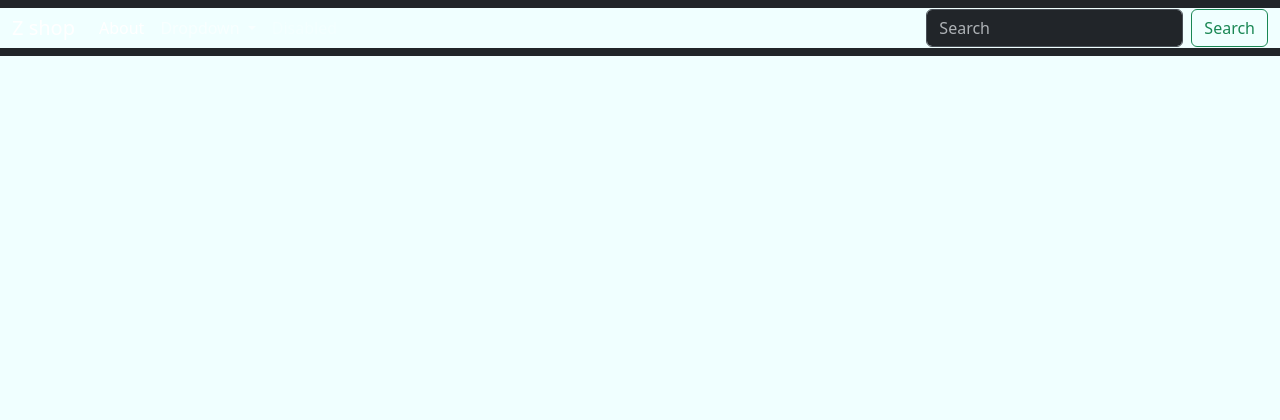
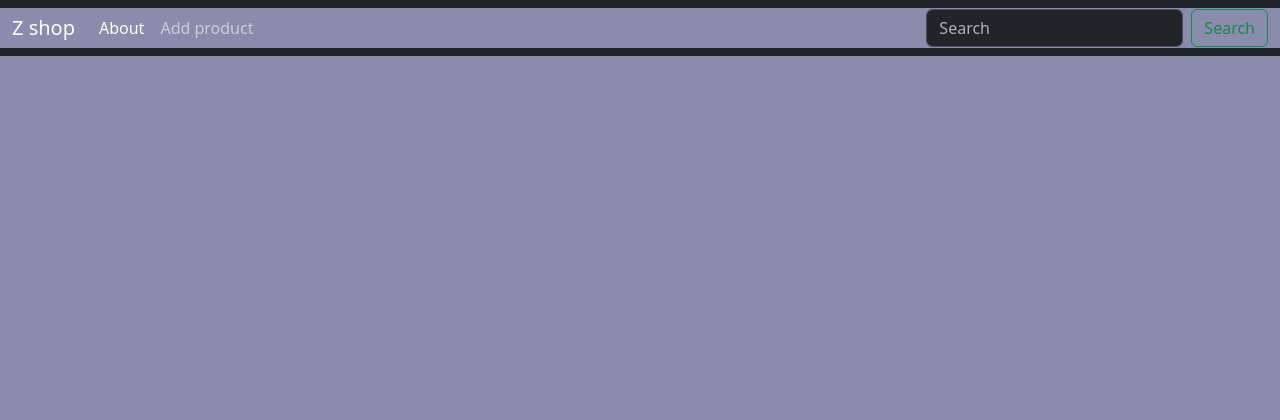
Before and after one commit to venkyTej/shopping, a Django app: page / in a window 1280 px wide. Shown: the top 420 px of the page. Run offline with Django 5.2, Linux system fonts and the light colour scheme; data that the repository does not hold is empty.

Commit message:
add products in the projects

```diff
--- a/shopping/mainapp/templates/base.html
+++ b/shopping/mainapp/templates/base.html
@@ -20,20 +20,20 @@
         <nav class="navbar navbar-expand-lg bg-dark" data-bs-theme = 'dark'>
             <div class="container-fluid">
               <a class="navbar-brand" href="{% url 'homepage' %}">Z shop</a>
-              <button class="navbar-toggler" type="button" data-bs-toggle="collapse" data-bs-target="#navbarSupportedContent" aria-controls="navbarSupportedContent" aria-expanded="false" aria-label="Toggle navigation">
+              <button class="navbar-toggler" type="button" data-bs-theme="dark" data-bs-target="#navbarSupportedContent" aria-controls="navbarSupportedContent" aria-expanded="false" aria-label="Toggle navigation">
                 <span class="navbar-toggler-icon"></span>
               </button>
               <div class="collapse navbar-collapse" id="navbarSupportedContent">
                 <ul class="navbar-nav me-auto mb-2 mb-lg-0">
                   <li class="nav-item">
-                    <a class="nav-link active" aria-current="page" href="{% url 'aboutpage' %}">About</a>
+                    <a class="nav-link active" aria-current="page" data-bs-theme="dark" href="{% url 'aboutpage' %}">About</a>
                   </li>
                   <li class="nav-item">
 
                   </li>
                   <li class="nav-item dropdown">
-                    <a class="nav-link dropdown-toggle" href="#" role="button" data-bs-toggle="dropdown" aria-expanded="false">
-                      Dropdown
+                    <a class="" href="#" role="button" data-bs-toggle="dropdown" aria-expanded="false">
+
                     </a>
                     <ul class="dropdown-menu">
                       <li><a class="dropdown-item" href="#">Action</a></li>
@@ -43,7 +43,7 @@
                     </ul>
                   </li>
                   <li class="nav-item">
-                    <a class="nav-link disabled" aria-disabled="true">Disabled</a>
+                    <a class="nav-link" href="{% url 'add_product' %}">Add product</a>
                   </li>
                 </ul>
                 <form class="d-flex" role="search">
--- a/shopping/mainapp/templates/home.html
+++ b/shopping/mainapp/templates/home.html
@@ -30,7 +30,7 @@ This is my home page !!!
                 <img class="card-img-top" src="{{product.img.url}}" alt="Picture of {{product.name}}">
             </div>
             <div class="row card-body h-50">
-                <h5>{{product.name}}</h5>
+                <h6>{{product.name}}</h6>
                 <p class="card-text">
                     Rs. {{product.price}}
                 </p>
--- a/shopping/mainapp/urls.py
+++ b/shopping/mainapp/urls.py
@@ -1,7 +1,15 @@
 from django.urls import path
+
 from . import views
+
 urlpatterns = [
-    path('', views.home, name='homepage'),
-    path('about', views.aboutview, name='aboutpage'),
+    # path('<urlPattern>', views.<viewFunction>, name = '<path_reference_name>'),
+    # path('<urlPattern>', views.<ClassBasedView>.as_view(), name= '<path_reference_name>')
+    path('', views.home, name = 'homepage'),
+    path('about', views.aboutview, name = 'aboutpage'),
+    path('products/<int:pk>', views.productDetails.as_view(), name = 'prod_details'),
+    path('products/add', views.AddProduct.as_view(), name='add_product'),
+    path('products/edit/<int:pk>', views.EditProduct.as_view(), name = 'Edit_product'),
+    path('products/edit/<int:pk>', views.DeleteProduct.as_view(), name = 'delete_product'),
 
 ]
--- a/shopping/mainapp/views.py
+++ b/shopping/mainapp/views.py
@@ -3,6 +3,8 @@ from django.shortcuts import render
 # Create your views here.
 from django.template import loader
 from django.http import HttpResponse
+from django.http import JsonResponse
+from django.views.generic import ListView, DetailView, CreateView, UpdateView, DeleteView
 
 from .models import Product
 
@@ -13,10 +15,15 @@ from .models import Product
 def home(request):
     template = loader.get_template('home.html')
     context = {
-        'products' : Product.objects.all()
+        'products' : Product.objects.all() # HERE 'P' product is capital because product is the claas name so class name start with capithal
+
 
     }
     return HttpResponse(template.render(context, request))
+
+class productDetails(DeleteView):
+    model = Product
+    template_name = 'product_details.html'
 
 
 
@@ -26,3 +33,29 @@ def aboutview(request):
 
     }
     return HttpResponse(template.render(context, request))
+
+
+# crud operatioons-----
+
+# create  product-----
+class AddProduct(CreateView):
+    model = Product
+    template_name = 'add_product.html'
+    fields ='__all__'
+    success_url ='/'
+
+
+
+    # u -- update-- product----
+class EditProduct(UpdateView):
+    model = Product
+    context_object_name = 'Product'
+    template_name = 'Edit_Product.html'
+    fields = ['img', 'price', 'stock', 'desc']
+    success_url = '/'
+
+# d -- delete the product-----
+class DeleteProduct(UpdateView):
+    model = Product
+    template_name = 'delete_product.html'
+    success_url = '/'
--- a/shopping/static/css/style.css
+++ b/shopping/static/css/style.css
@@ -2,7 +2,9 @@
     margin: 0;
     padding: 0;
     box-sizing: border-box;
-    background-color: azure;
+    background-color:rgb(138, 140, 172)
+
+
 }
 
 
@@ -24,14 +26,20 @@ body {
                     display: flex;
                     align-items: center;
                     border-radius: 6%;
+                    margin-bottom: 2%;
+                    background-color:rgb(26, 25, 25);
+                    color:black;
+                    border: 2px solid black;
+
                     .row {
                         height: 50%;
                         img {
-                            height: 150px;
+                            height: 120px;
                             width: 300px;
                             background-color: rgb(3, 19, 32);
-                            color:beige;
+                            color:rgb(184, 184, 111);
                             border-radius: 6%;
+
 
 
                         }
@@ -48,10 +56,12 @@ body {
                         color: rgb(13, 13, 16);
                         border:  2px solid black;
                         overflow: none;
+                        margin-top: 20px;
 
                     }
-                    .btn:hover {
-                        background-color: rgb(143, 133, 147);
+                    .btn:active {
+                        background-color: rgb(33, 32, 32);
+                        color: aliceblue;
                     }
                 }
             }
```
Also changed, not shown: shopping/mainapp/delete_product.html (added, +20 -0 lines), shopping/mainapp/templates/Edit_product.html (added, +23 -0 lines), shopping/mainapp/templates/add_product.html (added, +20 -0 lines), shopping/mainapp/templates/product_details.html (added, +37 -0 lines).
